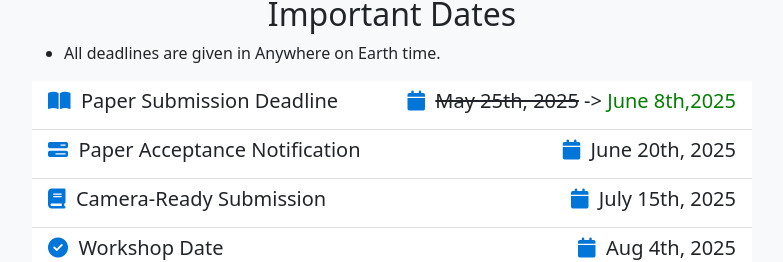
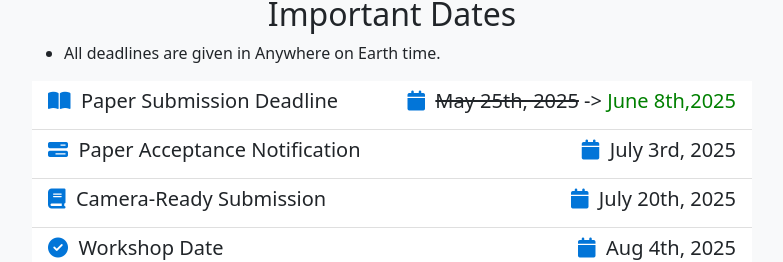
Before and after one commit to kdd-prompt-optimization-workshop/kdd-2025-prompt-optimization, a plain HTML site: page index.html in a window 1280 px wide. Shown: the part 1983-2245 px from the top of the page, without its empty margins (248-1031 px from the left). Drawn offline with nearby package versions, Linux system fonts and the light colour scheme.

Commit message:
Update dates

```diff
--- a/index.html
+++ b/index.html
@@ -133,13 +133,13 @@
                             <a class="list-group-item list-group-item-action">
                               <div class="d-flex w-100 justify-content-between">
                                 <h5 class="mb-1"><span><i class="fas fa-bars-progress" style="color:#0275d8;"></i></span>&nbsp;&nbsp;Paper Acceptance Notification</h5>
-                                <h5><span><i class="fas fa-calendar" style="color:#0275d8;"></i></span>&nbsp;&nbsp;June 20th, 2025</h5>
+                                <h5><span><i class="fas fa-calendar" style="color:#0275d8;"></i></span>&nbsp;&nbsp;July 3rd, 2025</h5>
                               </div>
                             </a>
                             <a class="list-group-item list-group-item-action">
                                 <div class="d-flex w-100 justify-content-between">
                                   <h5 class="mb-1"><span><i class="fas fa-book" style="color:#0275d8;"></i></span>&nbsp;&nbsp;Camera-Ready Submission</h5>
-                                  <h5><span><i class="fas fa-calendar" style="color:#0275d8;"></i></span>&nbsp;&nbsp;July 15th, 2025</h5>
+                                  <h5><span><i class="fas fa-calendar" style="color:#0275d8;"></i></span>&nbsp;&nbsp;July 20th, 2025</h5>
                                 </div>
                             </a>
                             <a class="list-group-item list-group-item-action">
```
